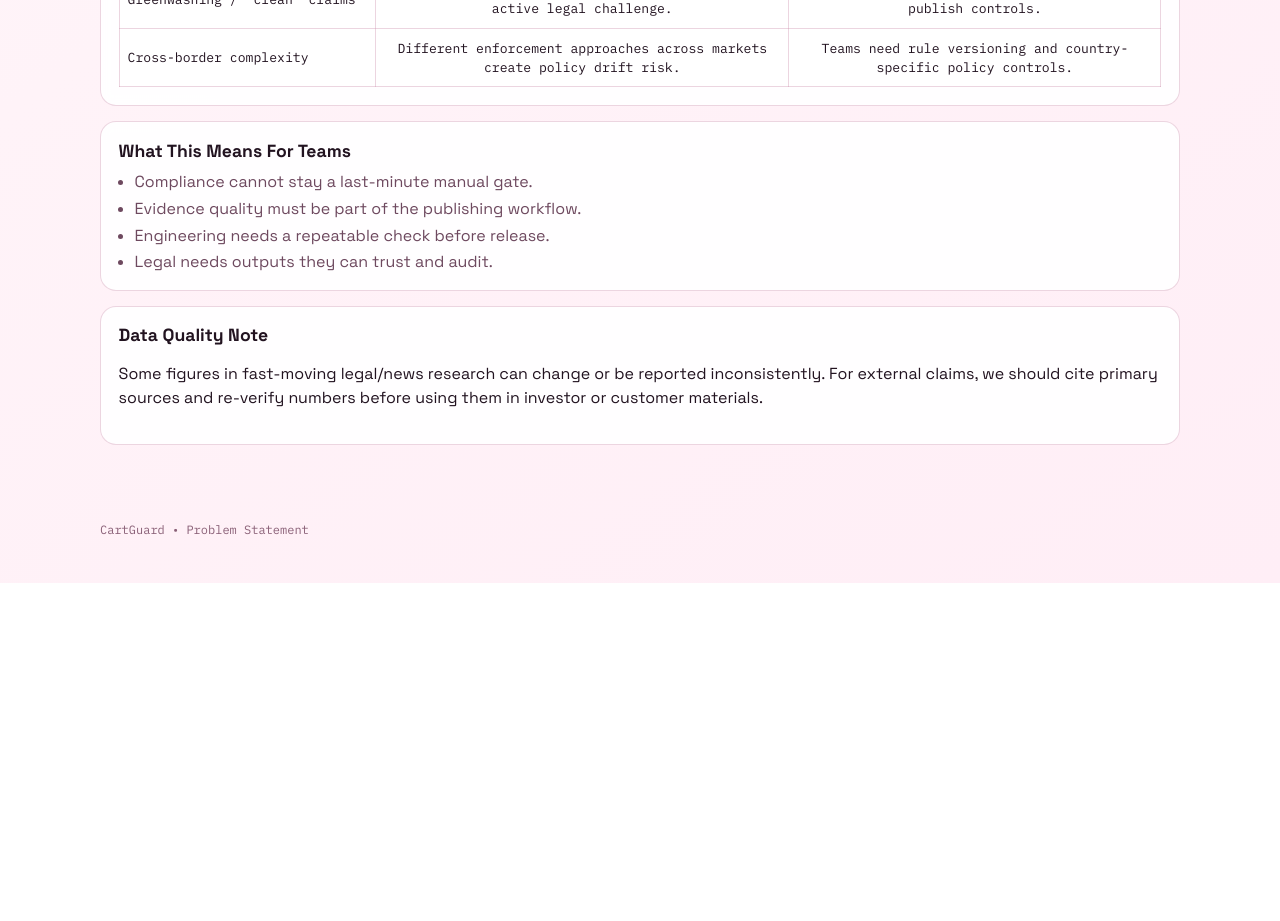
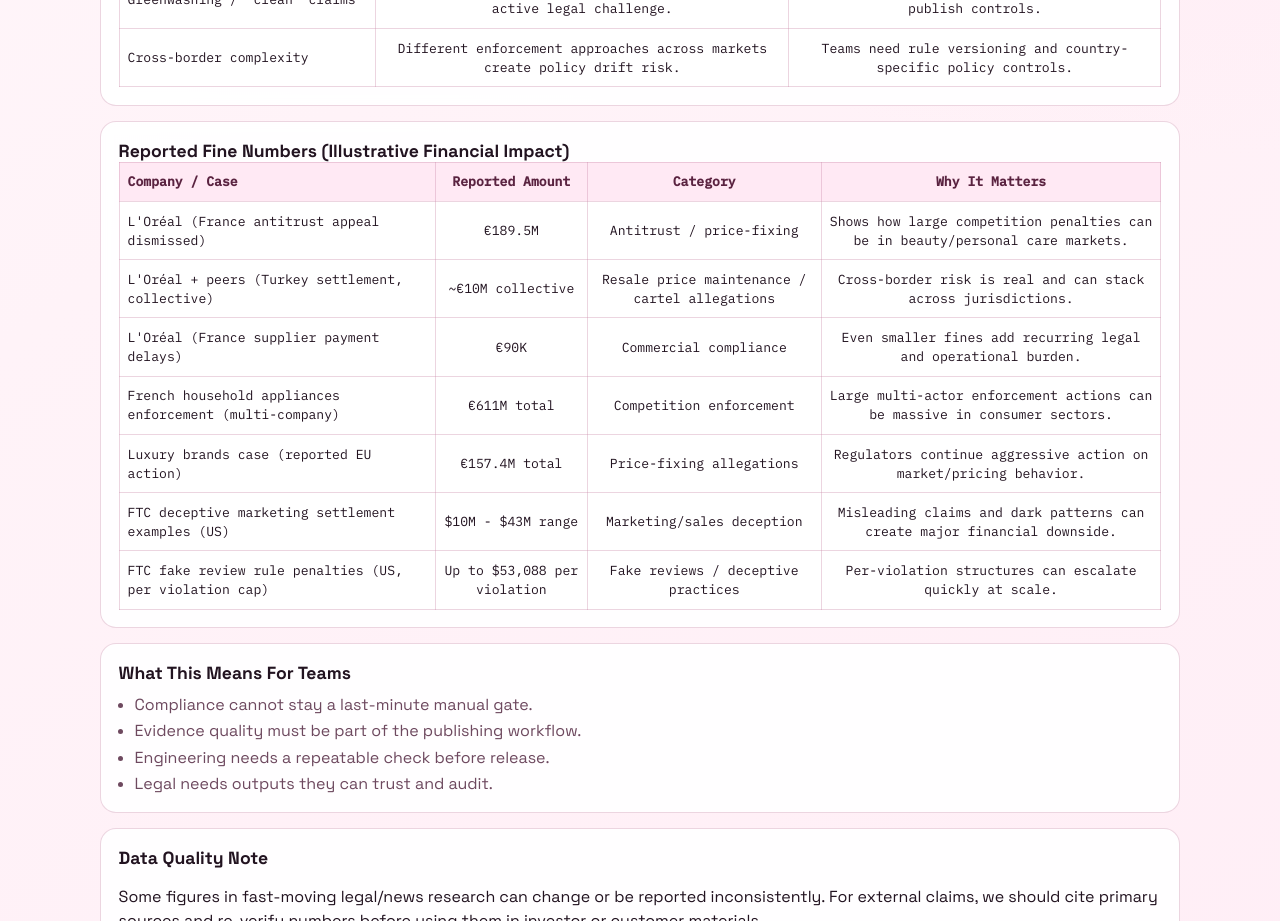
Before and after one commit to bitkojine/CartGuard, a website: page docs/problem.html in a window 1280 px wide. Shown: the part 1000-1921 px from the top of the page. Before the commit the page ends 1583 px from the top, so only its background shows below. Drawn offline with Linux system fonts and the light colour scheme.

Commit message:
Add reported compliance fine numbers to problem page

```diff
--- a/docs/problem.html
+++ b/docs/problem.html
@@ -103,6 +103,66 @@
         </div>
       </section>
 
+      <section class="architecture" aria-label="Reported fine numbers">
+        <h2>Reported Fine Numbers (Illustrative Financial Impact)</h2>
+        <div class="table-wrap">
+          <table class="comparison-table">
+            <thead>
+              <tr>
+                <th>Company / Case</th>
+                <th>Reported Amount</th>
+                <th>Category</th>
+                <th>Why It Matters</th>
+              </tr>
+            </thead>
+            <tbody>
+              <tr>
+                <td>L'Oréal (France antitrust appeal dismissed)</td>
+                <td>€189.5M</td>
+                <td>Antitrust / price-fixing</td>
+                <td>Shows how large competition penalties can be in beauty/personal care markets.</td>
+              </tr>
+              <tr>
+                <td>L'Oréal + peers (Turkey settlement, collective)</td>
+                <td>~€10M collective</td>
+                <td>Resale price maintenance / cartel allegations</td>
+                <td>Cross-border risk is real and can stack across jurisdictions.</td>
+              </tr>
+              <tr>
+                <td>L'Oréal (France supplier payment delays)</td>
+                <td>€90K</td>
+                <td>Commercial compliance</td>
+                <td>Even smaller fines add recurring legal and operational burden.</td>
+              </tr>
+              <tr>
+                <td>French household appliances enforcement (multi-company)</td>
+                <td>€611M total</td>
+                <td>Competition enforcement</td>
+                <td>Large multi-actor enforcement actions can be massive in consumer sectors.</td>
+              </tr>
+              <tr>
+                <td>Luxury brands case (reported EU action)</td>
+                <td>€157.4M total</td>
+                <td>Price-fixing allegations</td>
+                <td>Regulators continue aggressive action on market/pricing behavior.</td>
+              </tr>
+              <tr>
+                <td>FTC deceptive marketing settlement examples (US)</td>
+                <td>$10M - $43M range</td>
+                <td>Marketing/sales deception</td>
+                <td>Misleading claims and dark patterns can create major financial downside.</td>
+              </tr>
+              <tr>
+                <td>FTC fake review rule penalties (US, per violation cap)</td>
+                <td>Up to $53,088 per violation</td>
+                <td>Fake reviews / deceptive practices</td>
+                <td>Per-violation structures can escalate quickly at scale.</td>
+              </tr>
+            </tbody>
+          </table>
+        </div>
+      </section>
+
       <section class="pricing" aria-label="What this means for teams">
         <h2>What This Means For Teams</h2>
         <ul>
```
